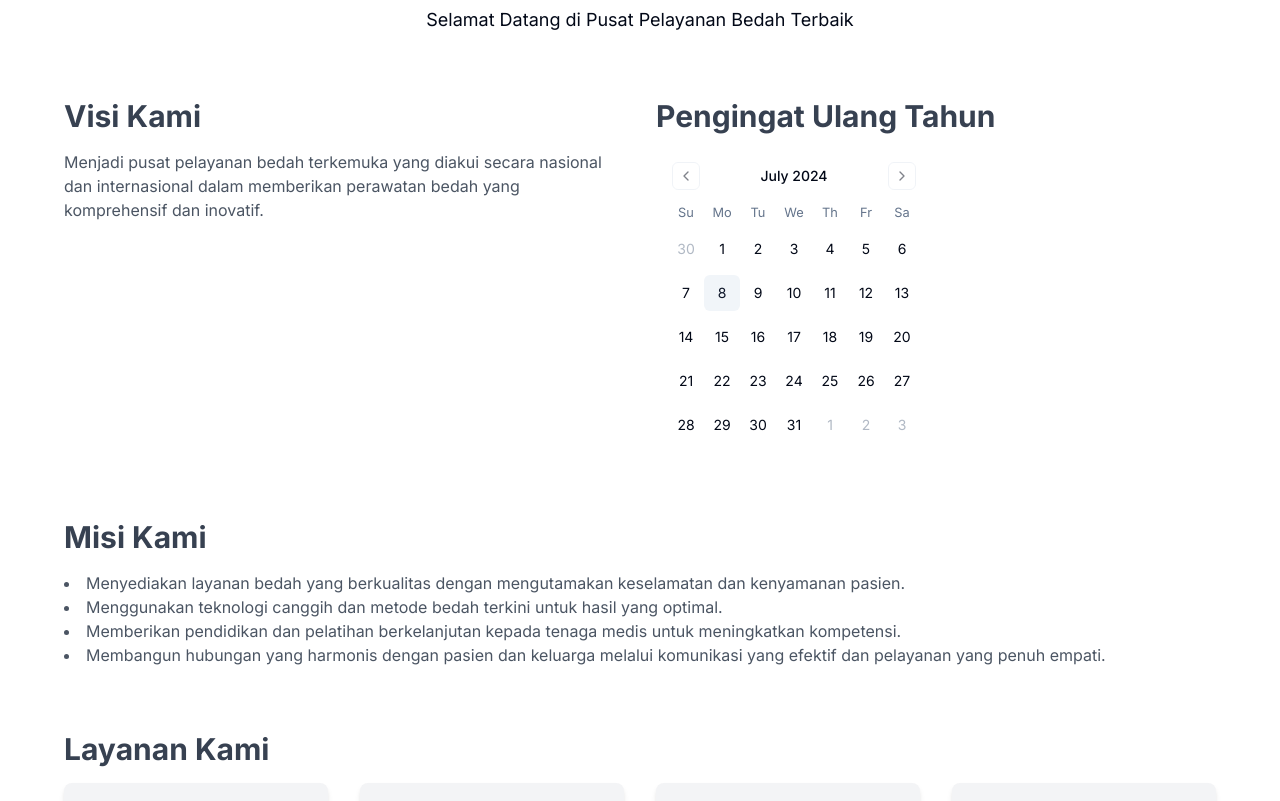
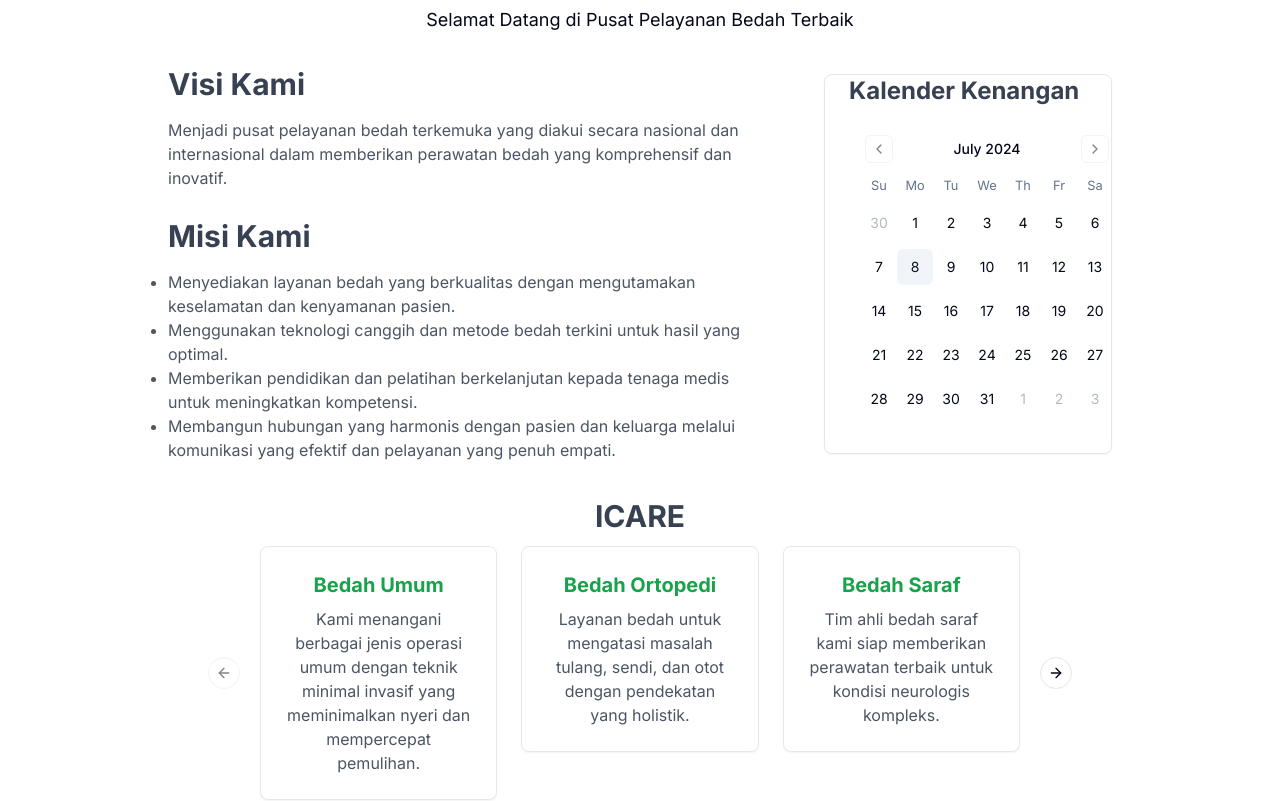
Before and after one commit to lambangws21/cbook, a Next.js app: page / in a window 1280 px wide. Shown: the part 220-1021 px from the top of the page. Built offline with nearby package versions, Linux system fonts and the light colour scheme.

Commit message:
menambahkan carosel

```diff
--- a/package.json
+++ b/package.json
@@ -19,6 +19,7 @@
     "class-variance-authority": "^0.7.0",
     "clsx": "^2.1.1",
     "date-fns": "^3.6.0",
+    "embla-carousel-react": "^8.1.7",
     "html2canvas": "^1.4.1",
     "jspdf": "^2.5.1",
     "jspdf-html2canvas": "^1.5.2",
--- a/src/app/page.tsx
+++ b/src/app/page.tsx
@@ -5,6 +5,8 @@
 import { Calendar } from "@/components/ui/calendar"; // Impor komponen kalender
 import { format } from "date-fns"; // Impor format dari date-fns untuk memformat tanggal
 import { toast, Toaster } from "@/components/toast"; // Impor toast dan Toaster dari file yang baru dibuat
+import { Card, CardContent } from "@/components/ui/card";
+import IcareCarousel from "@/components/carousel/icareCarousel"
 
 // Data ulang tahun
 const birthdays: TanggalUlangTahun[] = [
@@ -31,7 +33,7 @@
     const birthdayToday = getBirthdayReminder(today);
     if (birthdayToday) {
       toast({
-        title: "Pengingat Ulang Tahun",
+        title: "Selamat Beraktivitas, Sehat Selalu 🤗",
         description: birthdayToday,
       });
     }
@@ -50,34 +52,17 @@
           </p>
         </header>
 
-        <section className="my-16 grid grid-cols-1 lg:grid-cols-2 gap-8">
-          <div>
+        <section className="min-w-screen flex items-center justify-center gap-20 mx-auto">
+          <div className="w-1/2">
             <h2 className="text-3xl font-bold text-gray-700">Visi Kami</h2>
             <p className="mt-4 text-gray-600">
               Menjadi pusat pelayanan bedah terkemuka yang diakui secara nasional
               dan internasional dalam memberikan perawatan bedah yang komprehensif
               dan inovatif.
             </p>
-          </div>
-          <div>
-            <h2 className="text-3xl font-bold text-gray-700">Pengingat Ulang Tahun</h2>
-            <div className="mt-4">
-              <Calendar
-                selected={selectedDate}
-                onSelect={setSelectedDate}
-              />
-              {selectedDate && (
-                <div className="mt-4 text-center text-lg text-gray-700">
-                  {getBirthdayReminder(selectedDate) || "Tidak ada ulang tahun hari ini."}
-                </div>
-              )}
-            </div>
-          </div>
-        </section>
-
-        <section className="my-16">
-          <h2 className="text-3xl font-bold text-gray-700">Misi Kami</h2>
-          <ul className="mt-4 list-disc list-inside text-gray-600">
+            <div className="mt-7">
+            <h2 className="text-3xl font-bold text-gray-700">Misi Kami</h2>
+          <ul className="mt-4 list-disc list-outside text-gray-600">
             <li>
               Menyediakan layanan bedah yang berkualitas dengan mengutamakan
               keselamatan dan kenyamanan pasien.
@@ -95,44 +80,29 @@
               melalui komunikasi yang efektif dan pelayanan yang penuh empati.
             </li>
           </ul>
+          </div>
+          </div>
+          <Card className="w-1/4 ">
+            <CardContent>
+            <h2 className="text-2xl font-bold text-gray-700">Kalender Kenangan</h2>
+            <div className="mt-4 ">
+              <Calendar
+                selected={selectedDate}
+                onSelect={setSelectedDate}
+              />
+              {selectedDate && (
+                <div className="mt-4 text-center text-lg text-gray-700">
+                  {getBirthdayReminder(selectedDate) || "Tidak ada ulang tahun hari ini."}
+                </div>
+              )}
+            </div>
+            </CardContent>
+          </Card>
         </section>
 
-        <section className="my-16">
-          <h2 className="text-3xl font-bold text-gray-700">Layanan Kami</h2>
-          <div className="mt-4 grid gap-8 sm:grid-cols-2 lg:grid-cols-4">
-            <div className="p-6 bg-gray-100 rounded-lg shadow-md">
-              <h3 className="text-xl font-bold text-green-600">Bedah Umum</h3>
-              <p className="mt-2 text-gray-600">
-                Kami menangani berbagai jenis operasi umum dengan teknik minimal
-                invasif yang meminimalkan nyeri dan mempercepat pemulihan.
-              </p>
-            </div>
-            <div className="p-6 bg-gray-100 rounded-lg shadow-md">
-              <h3 className="text-xl font-bold text-green-600">
-                Bedah Ortopedi
-              </h3>
-              <p className="mt-2 text-gray-600">
-                Layanan bedah untuk mengatasi masalah tulang, sendi, dan otot
-                dengan pendekatan yang holistik.
-              </p>
-            </div>
-            <div className="p-6 bg-gray-100 rounded-lg shadow-md">
-              <h3 className="text-xl font-bold text-green-600">Bedah Saraf</h3>
-              <p className="mt-2 text-gray-600">
-                Tim ahli bedah saraf kami siap memberikan perawatan terbaik
-                untuk kondisi neurologis kompleks.
-              </p>
-            </div>
-            <div className="p-6 bg-gray-100 rounded-lg shadow-md">
-              <h3 className="text-xl font-bold text-green-600">
-                Bedah Plastik dan Rekonstruksi
-              </h3>
-              <p className="mt-2 text-gray-600">
-                Menyediakan solusi bedah plastik dan rekonstruksi untuk
-                memperbaiki fungsi dan estetika tubuh.
-              </p>
-            </div>
-          </div>
+        <section className="min-w-screen flex flex-col mt-9 items-center justify-center gap-2 mx-auto6">
+       <h2 className="text-3xl font-bold text-gray-700">ICARE</h2>
+       <IcareCarousel/>
         </section>
 
         <section className="my-16">
--- /dev/null
+++ b/src/components/carousel/icareCarousel.tsx
@@ -0,0 +1,40 @@
+import * as React from "react";
+import { Card, CardContent } from "../ui/card";
+import {
+  Carousel,
+  CarouselContent,
+  CarouselItem,
+  CarouselNext,
+  CarouselPrevious,
+} from "../ui/carousel";
+import { ICAREContent } from "../icareContent";
+
+export function ICARECarousel() {
+  return (
+    <Carousel
+      opts={{
+        align: "start",
+      }}
+      className="w-full max-w-3xl"
+    >
+      <CarouselContent>
+        {ICAREContent.map((item, index) => (
+          <CarouselItem key={index} className="md:basis-1/2 lg:basis-1/3">
+            <div className="p-1">
+              <Card>
+                <CardContent className="flex flex-col items-center justify-center p-6">
+                  <h3 className="text-xl font-bold text-green-600">{item.title}</h3>
+                  <p className="mt-2 text-gray-600 text-center">{item.description}</p>
+                </CardContent>
+              </Card>
+            </div>
+          </CarouselItem>
+        ))}
+      </CarouselContent>
+      <CarouselPrevious />
+      <CarouselNext />
+    </Carousel>
+  );
+}
+
+export default ICARECarousel;
--- /dev/null
+++ b/src/components/icareContent.tsx
@@ -0,0 +1,19 @@
+export const ICAREContent = [
+    {
+      title: "Bedah Umum",
+      description: "Kami menangani berbagai jenis operasi umum dengan teknik minimal invasif yang meminimalkan nyeri dan mempercepat pemulihan.",
+    },
+    {
+      title: "Bedah Ortopedi",
+      description: "Layanan bedah untuk mengatasi masalah tulang, sendi, dan otot dengan pendekatan yang holistik.",
+    },
+    {
+      title: "Bedah Saraf",
+      description: "Tim ahli bedah saraf kami siap memberikan perawatan terbaik untuk kondisi neurologis kompleks.",
+    },
+    {
+      title: "Bedah Plastik dan Rekonstruksi",
+      description: "Menyediakan solusi bedah plastik dan rekonstruksi untuk memperbaiki fungsi dan estetika tubuh.",
+    },
+    // Tambahkan lebih banyak konten di sini jika diperlukan
+  ];
--- /dev/null
+++ b/src/components/ui/carousel.tsx
@@ -0,0 +1,262 @@
+"use client"
+
+import * as React from "react"
+import useEmblaCarousel, {
+  type UseEmblaCarouselType,
+} from "embla-carousel-react"
+import { ArrowLeft, ArrowRight } from "lucide-react"
+
+import { cn } from "@/lib/utils"
+import { Button } from "@/components/ui/button"
+
+type CarouselApi = UseEmblaCarouselType[1]
+type UseCarouselParameters = Parameters<typeof useEmblaCarousel>
+type CarouselOptions = UseCarouselParameters[0]
+type CarouselPlugin = UseCarouselParameters[1]
+
+type CarouselProps = {
+  opts?: CarouselOptions
+  plugins?: CarouselPlugin
+  orientation?: "horizontal" | "vertical"
+  setApi?: (api: CarouselApi) => void
+}
+
+type CarouselContextProps = {
+  carouselRef: ReturnType<typeof useEmblaCarousel>[0]
+  api: ReturnType<typeof useEmblaCarousel>[1]
+  scrollPrev: () => void
+  scrollNext: () => void
+  canScrollPrev: boolean
+  canScrollNext: boolean
+} & CarouselProps
+
+const CarouselContext = React.createContext<CarouselContextProps | null>(null)
+
+function useCarousel() {
+  const context = React.useContext(CarouselContext)
+
+  if (!context) {
+    throw new Error("useCarousel must be used within a <Carousel />")
+  }
+
+  return context
+}
+
+const Carousel = React.forwardRef<
+  HTMLDivElement,
+  React.HTMLAttributes<HTMLDivElement> & CarouselProps
+>(
+  (
+    {
+      orientation = "horizontal",
+      opts,
+      setApi,
+      plugins,
+      className,
+      children,
+      ...props
+    },
+    ref
+  ) => {
+    const [carouselRef, api] = useEmblaCarousel(
+      {
+        ...opts,
+        axis: orientation === "horizontal" ? "x" : "y",
+      },
+      plugins
+    )
+    const [canScrollPrev, setCanScrollPrev] = React.useState(false)
+    const [canScrollNext, setCanScrollNext] = React.useState(false)
+
+    const onSelect = React.useCallback((api: CarouselApi) => {
+      if (!api) {
+        return
+      }
+
+      setCanScrollPrev(api.canScrollPrev())
+      setCanScrollNext(api.canScrollNext())
+    }, [])
+
+    const scrollPrev = React.useCallback(() => {
+      api?.scrollPrev()
+    }, [api])
+
+    const scrollNext = React.useCallback(() => {
+      api?.scrollNext()
+    }, [api])
+
+    const handleKeyDown = React.useCallback(
+      (event: React.KeyboardEvent<HTMLDivElement>) => {
+        if (event.key === "ArrowLeft") {
+          event.preventDefault()
+          scrollPrev()
+        } else if (event.key === "ArrowRight") {
+          event.preventDefault()
+          scrollNext()
+        }
+      },
+      [scrollPrev, scrollNext]
+    )
+
+    React.useEffect(() => {
+      if (!api || !setApi) {
+        return
+      }
+
+      setApi(api)
+    }, [api, setApi])
+
+    React.useEffect(() => {
+      if (!api) {
+        return
+      }
+
+      onSelect(api)
+      api.on("reInit", onSelect)
+      api.on("select", onSelect)
+
+      return () => {
+        api?.off("select", onSelect)
+      }
+    }, [api, onSelect])
+
+    return (
+      <CarouselContext.Provider
+        value={{
+          carouselRef,
+          api: api,
+          opts,
+          orientation:
+            orientation || (opts?.axis === "y" ? "vertical" : "horizontal"),
+          scrollPrev,
+          scrollNext,
+          canScrollPrev,
+          canScrollNext,
+        }}
+      >
+        <div
+          ref={ref}
+          onKeyDownCapture={handleKeyDown}
+          className={cn("relative", className)}
+          role="region"
+          aria-roledescription="carousel"
+          {...props}
+        >
+          {children}
+        </div>
+      </CarouselContext.Provider>
+    )
+  }
+)
+Carousel.displayName = "Carousel"
+
+const CarouselContent = React.forwardRef<
+  HTMLDivElement,
+  React.HTMLAttributes<HTMLDivElement>
+>(({ className, ...props }, ref) => {
+  const { carouselRef, orientation } = useCarousel()
+
+  return (
+    <div ref={carouselRef} className="overflow-hidden">
+      <div
+        ref={ref}
+        className={cn(
+          "flex",
+          orientation === "horizontal" ? "-ml-4" : "-mt-4 flex-col",
+          className
+        )}
+        {...props}
+      />
+    </div>
+  )
+})
+CarouselContent.displayName = "CarouselContent"
+
+const CarouselItem = React.forwardRef<
+  HTMLDivElement,
+  React.HTMLAttributes<HTMLDivElement>
+>(({ className, ...props }, ref) => {
+  const { orientation } = useCarousel()
+
+  return (
+    <div
+      ref={ref}
+      role="group"
+      aria-roledescription="slide"
+      className={cn(
+        "min-w-0 shrink-0 grow-0 basis-full",
+        orientation === "horizontal" ? "pl-4" : "pt-4",
+        className
+      )}
+      {...props}
+    />
+  )
+})
+CarouselItem.displayName = "CarouselItem"
+
+const CarouselPrevious = React.forwardRef<
+  HTMLButtonElement,
+  React.ComponentProps<typeof Button>
+>(({ className, variant = "outline", size = "icon", ...props }, ref) => {
+  const { orientation, scrollPrev, canScrollPrev } = useCarousel()
+
+  return (
+    <Button
+      ref={ref}
+      variant={variant}
+      size={size}
+      className={cn(
+        "absolute  h-8 w-8 rounded-full",
+        orientation === "horizontal"
+          ? "-left-12 top-1/2 -translate-y-1/2"
+          : "-top-12 left-1/2 -translate-x-1/2 rotate-90",
+        className
+      )}
+      disabled={!canScrollPrev}
+      onClick={scrollPrev}
+      {...props}
+    >
+      <ArrowLeft className="h-4 w-4" />
+      <span className="sr-only">Previous slide</span>
+    </Button>
+  )
+})
+CarouselPrevious.displayName = "CarouselPrevious"
+
+const CarouselNext = React.forwardRef<
+  HTMLButtonElement,
+  React.ComponentProps<typeof Button>
+>(({ className, variant = "outline", size = "icon", ...props }, ref) => {
+  const { orientation, scrollNext, canScrollNext } = useCarousel()
+
+  return (
+    <Button
+      ref={ref}
+      variant={variant}
+      size={size}
+      className={cn(
+        "absolute h-8 w-8 rounded-full",
+        orientation === "horizontal"
+          ? "-right-12 top-1/2 -translate-y-1/2"
+          : "-bottom-12 left-1/2 -translate-x-1/2 rotate-90",
+        className
+      )}
+      disabled={!canScrollNext}
+      onClick={scrollNext}
+      {...props}
+    >
+      <ArrowRight className="h-4 w-4" />
+      <span className="sr-only">Next slide</span>
+    </Button>
+  )
+})
+CarouselNext.displayName = "CarouselNext"
+
+export {
+  type CarouselApi,
+  Carousel,
+  CarouselContent,
+  CarouselItem,
+  CarouselPrevious,
+  CarouselNext,
+}
--- a/src/components/ui/toast.tsx
+++ b/src/components/ui/toast.tsx
@@ -5,7 +5,7 @@
 import { cva, type VariantProps } from "class-variance-authority"
 import { X } from "lucide-react"
 
-import { cn } from "@/lib/utils"
+import { cn } from "../../lib/utils"
 
 const ToastProvider = ToastPrimitives.Provider
 
```
Also changed, not shown: 1 other file (tests, documents, lock files or other folders).
